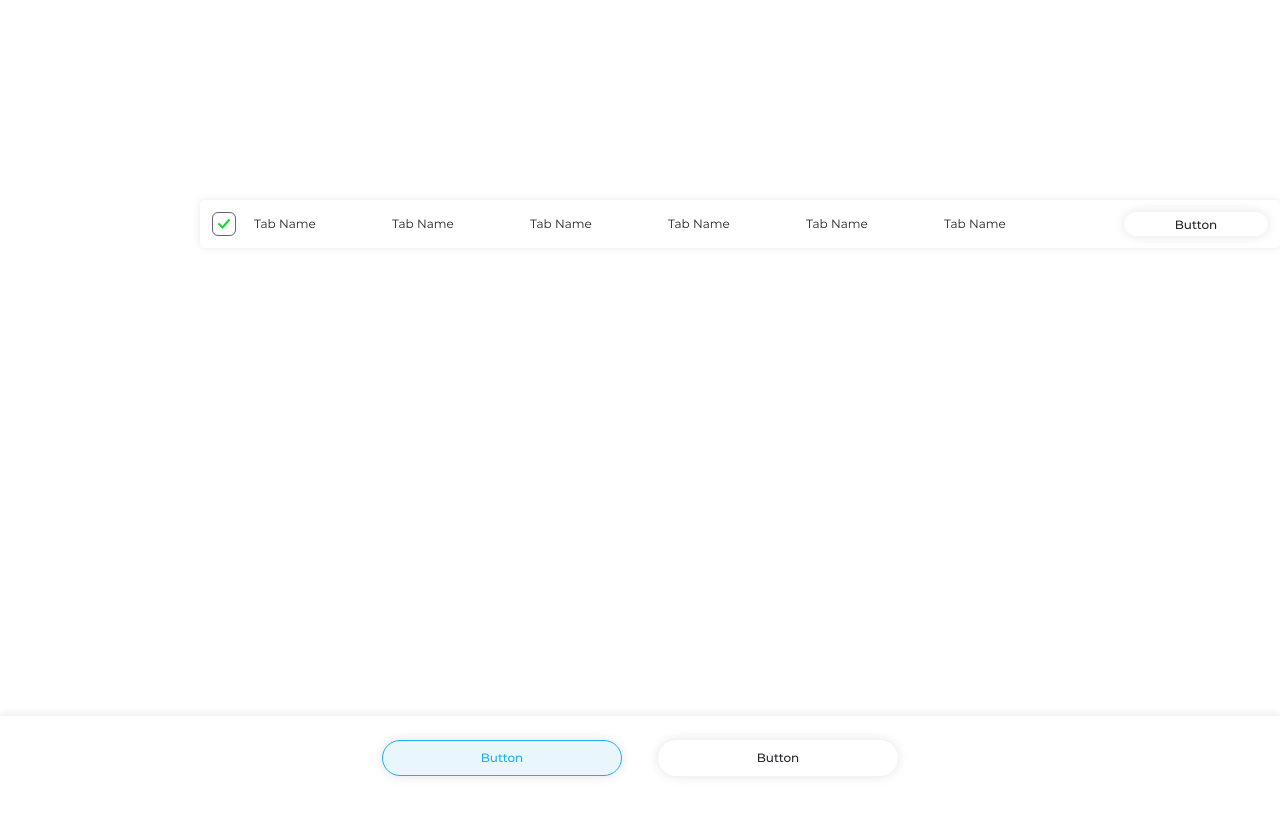
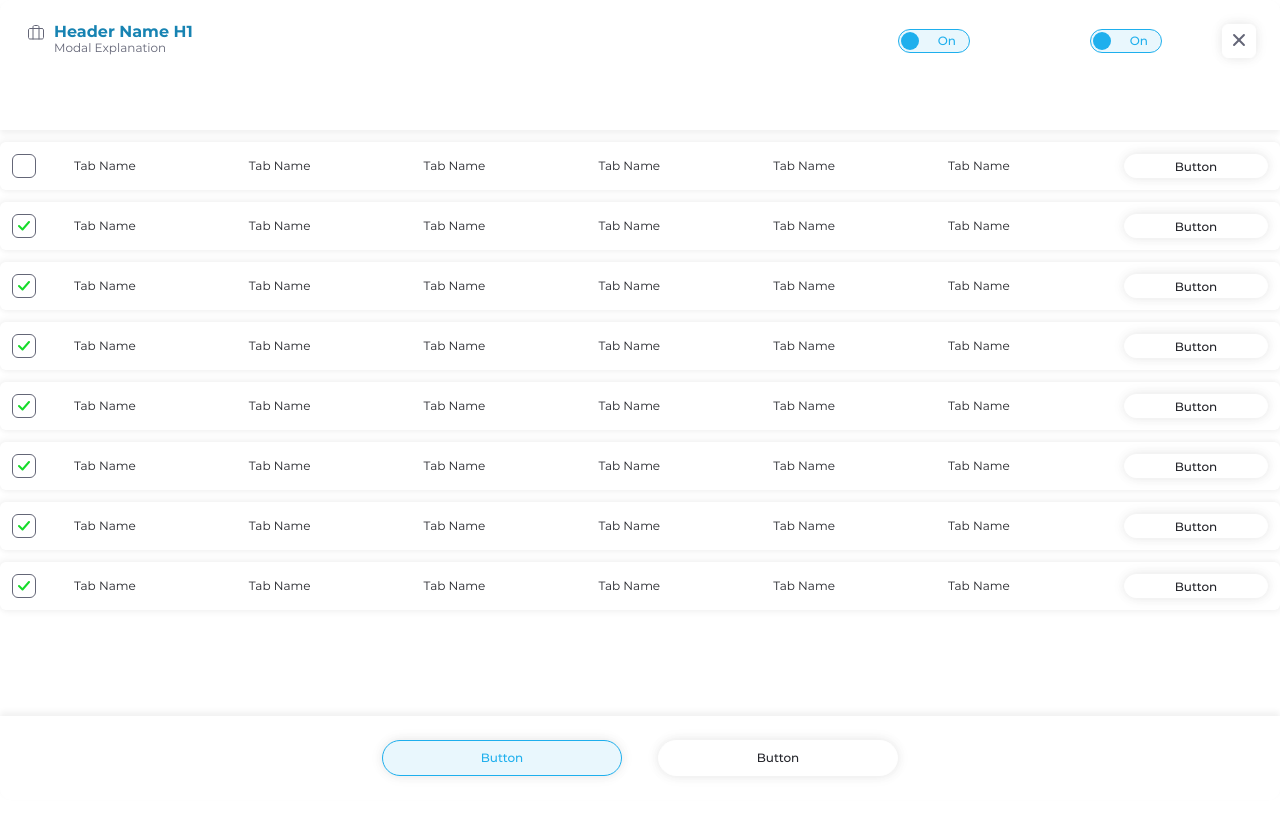
Before and after one commit to Sandro-Zosiashvili/zeussing-modal-project, a Next.js app: page / in a window 1280 px wide. Shown: the top 814 px of the page. Built offline with nearby package versions, Linux system fonts and the light colour scheme.

Commit message:
Feat: table centre

```diff
--- a/src/app/globals.scss
+++ b/src/app/globals.scss
@@ -11,7 +11,6 @@ body {
 
 }
 
-
 * {
   box-sizing: border-box;
   padding: 0;
--- a/src/app/layout.tsx
+++ b/src/app/layout.tsx
@@ -1,6 +1,9 @@
-import type { Metadata } from "next";
+import type {Metadata} from "next";
 import "./globals.scss";
 import localFont from "next/font/local";
+import TabBar from "@/components/TabBar/TabBar";
+import Footer from "@/components/Footer/Footer";
+import Header from "@/components/Header/Header";
 
 const montserrat = localFont({
     src: [
@@ -31,7 +34,12 @@ export default function RootLayout({
 }>) {
     return (
         <html lang="en" className={`${montserrat.variable}`}>
-      <body>{children}</body>
+
+        <body>
+        <Header />
+        {children}
+        <Footer/>
+        </body>
         </html>
     );
 }
--- a/src/app/page.tsx
+++ b/src/app/page.tsx
@@ -1,18 +1,11 @@
 import Image from "next/image";
 import styles from "./page.module.scss";
-import Button from "@/components/Button/Button";
-import Toggle from "@/components/Toggle/Toggle";
-import Footer from "@/components/Footer/Footer";
-import Header from "@/components/Header/Header";
-import TabBar from "@/components/TabBar/TabBar";
+import TabBarSection from "@/components/TabBarSection/TabBarSection";
 
 export default function Home() {
   return (
     <div className={styles.page}>
-        {/*<Header />*/}
-        <TabBar/>
-
-        <Footer />
+        <TabBarSection />
     </div>
   );
 }
--- a/src/components/CheckBox/Checkbox.module.scss
+++ b/src/components/CheckBox/Checkbox.module.scss
@@ -1,7 +1,9 @@
 .box {
   /* ✦ ზომა */
-  width: 24px;
-  height: 24px;
+  min-width: 24px;
+  max-width: 24px;
+  max-height: 24px;
+  min-height: 24px;
 
   /* ✦ ბორდერი — შეცვალე border-radius ან border ფერი/სიგანე */
   border-radius: 6px;
--- a/src/components/Header/Header.module.scss
+++ b/src/components/Header/Header.module.scss
@@ -9,6 +9,13 @@
   border-top-left-radius: 12px;
   border-top-right-radius: 12px;
   padding: 24px 24px 0 24px;
+
+
+}
+.layout {
+  max-width: 1422px;
+  width: 100%;
+  margin: 0 auto;
   display: flex;
   justify-content: space-between;
 }
--- a/src/components/Header/Header.tsx
+++ b/src/components/Header/Header.tsx
@@ -11,9 +11,10 @@ const Header = () => {
 
     return (
         <div className={styles.container}>
-            <Profile />
-
-            <HeaderRight  />
+            <div className={styles.layout}>
+                <Profile />
+                <HeaderRight  />
+            </div>
         </div>
     )
 }
--- a/src/components/TabBar/TabBar.module.scss
+++ b/src/components/TabBar/TabBar.module.scss
@@ -1,18 +1,19 @@
 .container {
-  max-width: 1104px;
+  max-width: 1422px;
+  width: 100%;
   height: 48px;
   box-shadow: -2px -2px 6px 1px rgba(0, 0, 0, 4%), 2px 2px 6px 1px rgba(0, 0, 0, 4%);
   border-radius: 6px;
   padding: 0 12px;
-  margin-top: 200px;
-  margin-left: 200px;
   display: flex;
   align-items: center;
   justify-content: space-between;
+  margin: 0 auto;
 }
 
 .button {
   max-width: 144px;
+  min-width: 144px;
   height: 24px;
   margin-left: 48px;
 }
--- a/src/components/TabBar/TabBar.tsx
+++ b/src/components/TabBar/TabBar.tsx
@@ -5,14 +5,16 @@ import Checkbox from "@/components/CheckBox/CheckBox";
 
 
 
+interface TabBarProps {
+    checked: boolean;
+}
 
 
-
-const TabBar = () => {
+const TabBar = (props: TabBarProps) => {
 
     return (
         <div className={styles.container}>
-            <Checkbox checked={true}/>
+            <Checkbox checked={props.checked}/>
             <TabBarItem  />
             <Button  className={styles.button} text={"Button"}  isActive={false} />
         </div>
--- a/src/components/TabBarItem/TabBarItem.module.scss
+++ b/src/components/TabBarItem/TabBarItem.module.scss
@@ -1,7 +1,9 @@
 .container {
   display: flex;
+  justify-content: space-between;
+  margin-left: 24px;
   gap: 12px;
-  max-width: 816px;
+  max-width: 1000px;
   width: 100%;
 }
 
--- /dev/null
+++ b/src/components/TabBarSection/TabBarSection.module.scss
@@ -0,0 +1,12 @@
+.container {
+  max-width: 1422px;
+  width: 100%;
+  height: 506px;
+  margin: 0 auto;
+  margin-top: 142px;
+  display: flex;
+  flex-direction: column;
+  gap: 12px;
+
+
+}
--- /dev/null
+++ b/src/components/TabBarSection/TabBarSection.tsx
@@ -0,0 +1,37 @@
+import styles from './TabBarSection.module.scss';
+import TabBar from "@/components/TabBar/TabBar";
+
+
+interface TabBarTypes {
+    id: number;
+    isChecked: boolean;
+}
+
+const TabBarSection = () => {
+
+    const data: TabBarTypes[] = [
+        {id: 1, isChecked: false,},
+        {id: 2, isChecked: true,},
+        {id: 3, isChecked: true,},
+        {id: 4, isChecked: true,},
+        {id: 5, isChecked: true,},
+        {id: 6, isChecked: true,},
+        {id: 7, isChecked: true,},
+        {id: 8, isChecked: true,},
+    ]
+
+
+    return (
+        <div className={styles.container}>
+            {
+                data.map((item: TabBarTypes, index) => (
+                    <TabBar key={item.id} checked={item.isChecked}/>
+                ))
+            }
+
+        </div>
+
+    )
+}
+
+export default TabBarSection;
```
Lines whose indentation alone changed are shown as unchanged.
